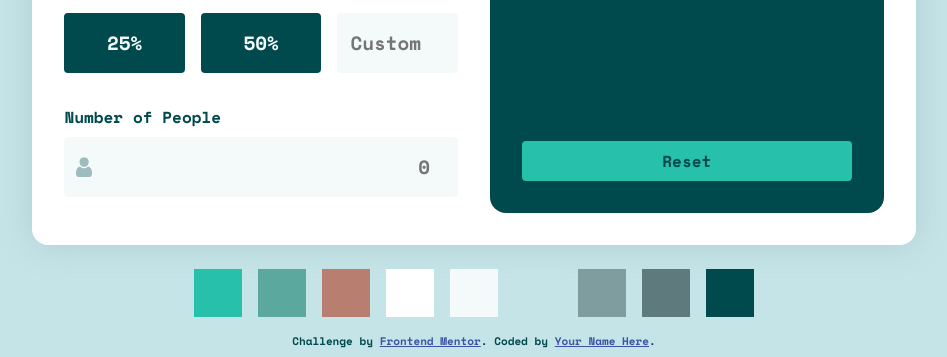
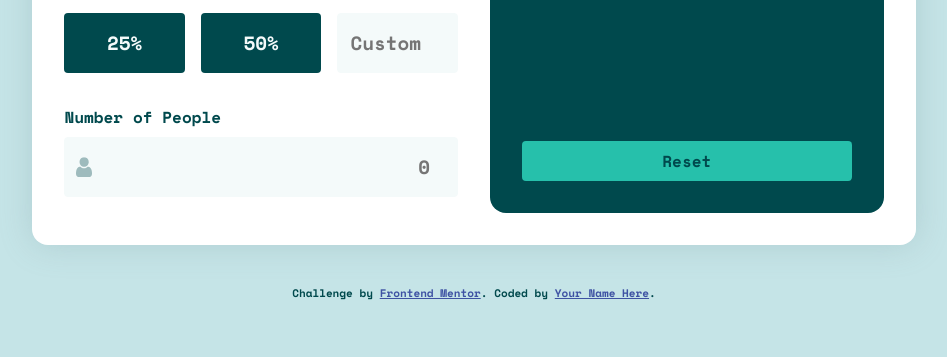
Before and after one commit to davinaleong/fem-tip-calculator-app, a website built with Vite: page index.html in a window 1280 px wide. Shown: the part 443-800 px from the top of the page, without its empty margins (166-1113 px from the left). Built offline with nearby package versions, Linux system fonts and the light colour scheme; a script that the page names is missing.

Commit message:
Removed swatches

```diff
--- a/index.html
+++ b/index.html
@@ -169,18 +169,6 @@
       </section>
     </main>
 
-    <div class="swatches">
-      <div class="bg-primary-400">&nbsp;</div>
-      <div class="bg-green-400">&nbsp;</div>
-      <div class="bg-red-400">&nbsp;</div>
-      <div class="bg-neutral-100">&nbsp;</div>
-      <div class="bg-neutral-200">&nbsp;</div>
-      <div class="bg-neutral-300">&nbsp;</div>
-      <div class="bg-neutral-400">&nbsp;</div>
-      <div class="bg-neutral-500">&nbsp;</div>
-      <div class="bg-neutral-900">&nbsp;</div>
-    </div>
-
     <div class="attribution">
       Challenge by
       <a href="https://www.frontendmentor.io?ref=challenge" target="_blank"
```
